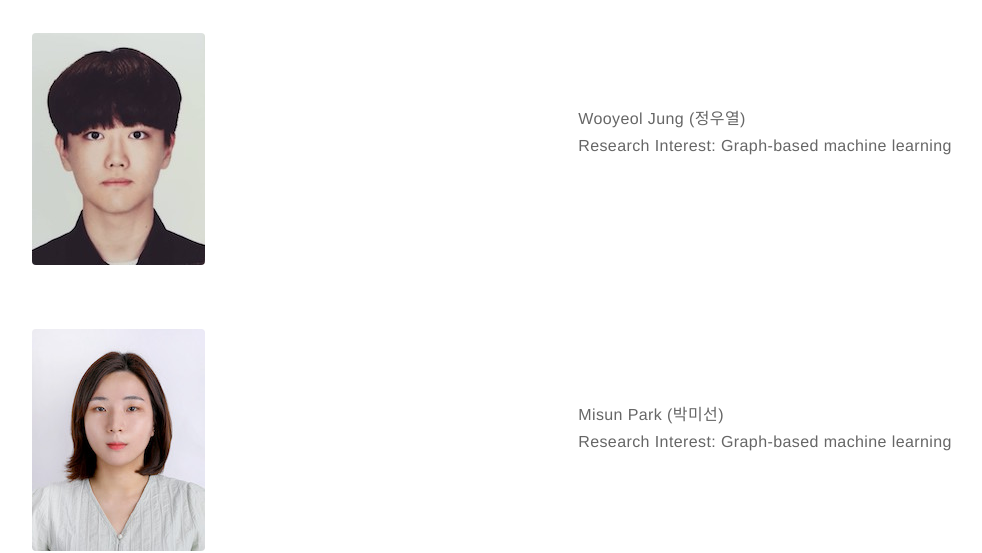
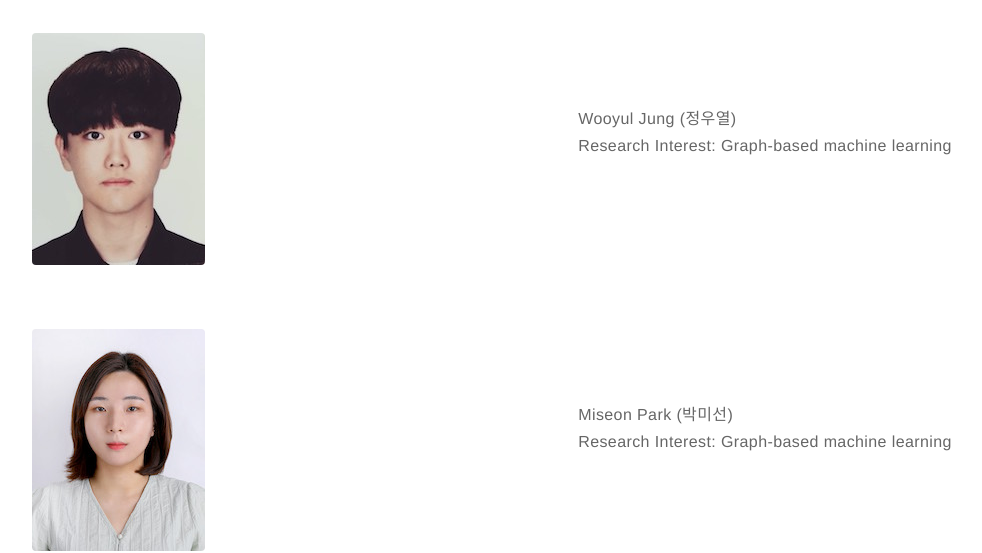
Before and after one commit to kijungyoon/kijungyoon.github.io, a Jekyll site: the page built from people.md, in a window 1280 px wide and 900 px high, scrolled down 1673 px. Shown: the part 150-703 px from the top of the window, without its empty margins (82-1064 px from the left). Built offline with Jekyll 4.4.1, drawn with Linux system fonts in a browser that asks for light colours.

Commit message:
Update people.md

```diff
--- a/people.md
+++ b/people.md
@@ -66,7 +66,7 @@ layout: page
 
     <div class="toright">
     <br><br><br><br>
-    <p><b>Wooyeol Jung (정우열)</b><br>
+    <p><b>Wooyul Jung (정우열)</b><br>
 	  Research Interest: Graph-based machine learning</p>
     </div>
 </div>
@@ -79,7 +79,7 @@ layout: page
 
     <div class="toright">
     <br><br><br><br>
-    <p><b>Misun Park (박미선)</b><br>
+    <p><b>Miseon Park (박미선)</b><br>
 	  Research Interest: Graph-based machine learning</p>
     </div>
 </div>
```
